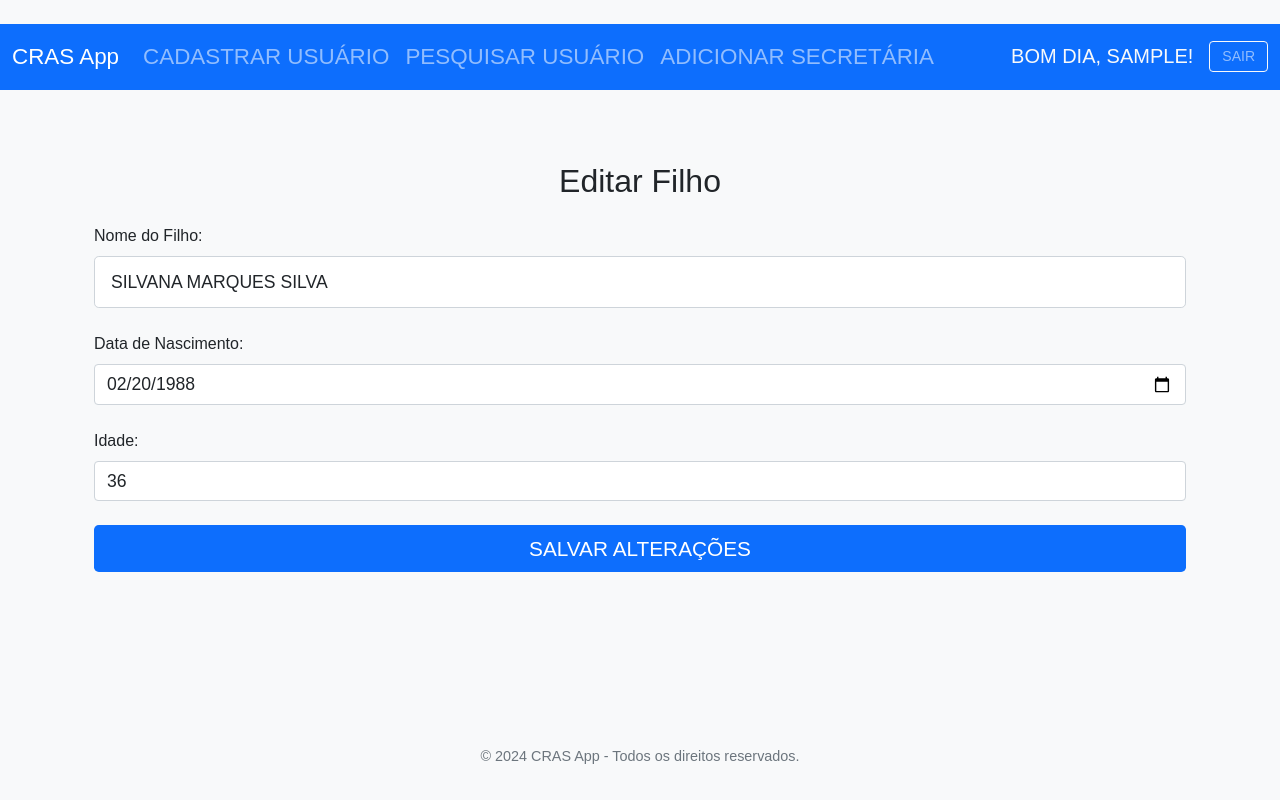
After one commit to ragnarthur/cras, a Flask app: page /editar_filho/1 in a window 1280 px wide. The commit adds this page. Run offline with Flask 3, Linux system fonts and the light colour scheme; a user stored in the database is signed in; data comes from the database, SQL or seed files in the repository; both versions use the stored data as it was after the commit.

Commit message:
commit rotas de edição filhos/conjuge

```diff
--- a/app.py
+++ b/app.py
@@ -15,18 +15,21 @@ def connect_db():
 @app.before_request
 def before_request():
     g.db = connect_db()
-    # Aqui garantimos que a coluna 'observacoes' existe
-    alterar_tabela()
 
 # Função para garantir que a coluna 'observacoes' seja adicionada
 def alterar_tabela():
-    cursor = g.db.cursor()
-    try:
-        cursor.execute("ALTER TABLE usuarios ADD COLUMN observacoes TEXT")
-        g.db.commit()
-    except sqlite3.OperationalError:
-        # Se a coluna já existir, ignorar o erro
-        pass
+    with g.db:
+        cursor = g.db.cursor()
+        try:
+            cursor.execute("ALTER TABLE usuarios ADD COLUMN observacoes TEXT")
+            g.db.commit()
+        except sqlite3.OperationalError:
+            pass  # Ignorar se a coluna já existir
+
+# Garantir que a tabela é alterada quando necessário
+@app.before_request
+def check_table():
+    alterar_tabela()
 
 # Depois de cada requisição, fechar a conexão com o banco de dados
 @app.teardown_request
@@ -53,8 +56,6 @@ def format_data(data_str):
         return data.strftime('%d/%m/%Y')
     except ValueError:
         return data_str
-
-
 
 # Rota de login
 @app.route('/', methods=['GET', 'POST'])
@@ -171,6 +172,111 @@ def cadastro_conjuge(usuario_id):
 
     return render_template('cadastro_conjuge.html', usuario_id=usuario_id)
 
+@app.route('/editar_usuario/<nome_usuario>', methods=['GET', 'POST'])
+def editar_usuario(nome_usuario):
+    if 'username' not in session:
+        return redirect(url_for('index'))
+
+    cursor = g.db.cursor()
+    cursor.execute("SELECT * FROM usuarios WHERE nome = ?", (nome_usuario,))
+    usuario = cursor.fetchone()
+
+    if not usuario:
+        return redirect(url_for('pesquisar_usuario'))
+
+    # Atualizar os dados do usuário se o formulário for enviado
+    if request.method == 'POST':
+        nome = request.form['nome']
+        data_nascimento = request.form['data_nascimento']
+        rua = request.form['rua']
+        numero = request.form['numero']
+        bairro = request.form['bairro']
+        cidade = request.form['cidade']
+        telefone = request.form['telefone']
+        bolsa_familia = request.form['bolsa_familia']
+        data_cesta = request.form['data_cesta']
+        observacoes = request.form['observacoes']
+
+        # Calcular a próxima data de retirada (3 meses após a data_cesta)
+        if data_cesta:
+            data_proxima_retirada = datetime.strptime(data_cesta, '%Y-%m-%d') + timedelta(days=90)
+        else:
+            data_proxima_retirada = None
+
+        cursor.execute("""
+            UPDATE usuarios SET nome = ?, data_nascimento = ?, endereco = ?, telefone = ?,
+            bolsa_familia = ?, data_cesta = ?, observacoes = ? WHERE nome = ?
+        """, (
+            nome, data_nascimento, f"{rua}, {numero}, {bairro}, {cidade}", telefone,
+            bolsa_familia, data_cesta, observacoes, nome_usuario
+        ))
+        g.db.commit()
+        return redirect(url_for('pesquisar_usuario'))
+
+    # Buscar os filhos e cônjuge do usuário para exibição na página de edição
+    cursor.execute("SELECT * FROM filhos WHERE usuario_id = ?", (usuario['id'],))
+    filhos = cursor.fetchall()
+
+    cursor.execute("SELECT * FROM conjuge WHERE usuario_id = ?", (usuario['id'],))
+    conjuge = cursor.fetchone()
+
+    # Calcular a próxima data de retirada para exibir na ficha
+    if usuario['data_cesta']:
+        data_proxima_retirada = datetime.strptime(usuario['data_cesta'], '%Y-%m-%d') + timedelta(days=90)
+    else:
+        data_proxima_retirada = None
+
+    return render_template('editar_usuario.html', usuario=usuario, filhos=filhos, conjuge=conjuge, data_proxima_retirada=data_proxima_retirada)
+
+
+@app.route('/editar_filho/<int:filho_id>', methods=['GET', 'POST'])
+def editar_filho(filho_id):
+    if 'username' not in session:
+        return redirect(url_for('index'))
+
+    cursor = g.db.cursor()
+    cursor.execute("SELECT * FROM filhos WHERE id = ?", (filho_id,))
+    filho = cursor.fetchone()
+
+    if request.method == 'POST':
+        nome_filho = request.form['nome_filho']
+        idade_filho = request.form['idade_filho']
+        data_nascimento_filho = request.form['data_nascimento_filho']
+
+        cursor.execute("""
+            UPDATE filhos SET nome = ?, idade = ?, data_nascimento = ? WHERE id = ?
+        """, (nome_filho, idade_filho, data_nascimento_filho, filho_id))
+        g.db.commit()
+
+        # Aqui, usamos o usuario_id ao invés de nome_usuario para redirecionar de volta ao editar_usuario
+        return redirect(url_for('editar_usuario', nome_usuario=filho['usuario_id']))
+
+    return render_template('editar_filho.html', filho=filho)
+
+
+@app.route('/editar_conjuge/<int:usuario_id>', methods=['GET', 'POST'])
+def editar_conjuge(usuario_id):
+    if 'username' not in session:
+        return redirect(url_for('index'))
+
+    cursor = g.db.cursor()
+    cursor.execute("SELECT * FROM conjuge WHERE usuario_id = ?", (usuario_id,))
+    conjuge = cursor.fetchone()
+
+    if request.method == 'POST':
+        nome_conjuge = request.form['nome_conjuge']
+        data_nascimento_conjuge = request.form['data_nascimento_conjuge']
+
+        cursor.execute("""
+            UPDATE conjuge SET nome = ?, data_nascimento = ? WHERE usuario_id = ?
+        """, (nome_conjuge, data_nascimento_conjuge, usuario_id))
+        g.db.commit()
+
+        # Redirecionando de volta para a edição do usuário usando usuario_id
+        return redirect(url_for('editar_usuario', nome_usuario=usuario_id))
+
+    return render_template('editar_conjuge.html', conjuge=conjuge)
+
 
 # Rota para pesquisar usuários
 @app.route('/pesquisar_usuario', methods=['GET', 'POST'])
@@ -203,52 +309,6 @@ def pesquisar_usuario():
 
     return render_template('pesquisar_usuario.html', usuarios=usuarios)
 
-# Rota para editar usuários
-@app.route('/editar_usuario/<nome_usuario>', methods=['GET', 'POST'])
-def editar_usuario(nome_usuario):
-    if 'username' not in session:
-        return redirect(url_for('index'))
-
-    cursor = g.db.cursor()
-    cursor.execute("SELECT * FROM usuarios WHERE nome = ?", (nome_usuario,))
-    usuario = cursor.fetchone()
-
-    if request.method == 'POST':
-        nome = request.form['nome']
-        data_nascimento = request.form['data_nascimento']
-        rua = request.form['rua']
-        numero = request.form['numero']
-        bairro = request.form['bairro']
-        cidade = request.form['cidade']
-        telefone = request.form['telefone']
-        bolsa_familia = request.form['bolsa_familia']
-        data_cesta = request.form['data_cesta']
-        observacoes = request.form['observacoes']
-
-        # Calcular a próxima data de retirada (3 meses após a data_cesta)
-        if data_cesta:
-            data_proxima_retirada = datetime.strptime(data_cesta, '%Y-%m-%d') + timedelta(days=90)
-        else:
-            data_proxima_retirada = None
-
-        cursor.execute("""
-            UPDATE usuarios SET nome = ?, data_nascimento = ?, endereco = ?, telefone = ?,
-            bolsa_familia = ?, data_cesta = ?, observacoes = ? WHERE nome = ?
-        """, (
-            nome, data_nascimento, f"{rua}, {numero}, {bairro}, {cidade}", telefone,
-            bolsa_familia, data_cesta, observacoes, nome_usuario
-        ))
-        g.db.commit()
-        return redirect(url_for('pesquisar_usuario'))
-
-    # Calcular a próxima data de retirada para exibir na ficha
-    if usuario['data_cesta']:
-        data_proxima_retirada = datetime.strptime(usuario['data_cesta'], '%Y-%m-%d') + timedelta(days=90)
-    else:
-        data_proxima_retirada = None
-
-    return render_template('editar_usuario.html', usuario=usuario, data_proxima_retirada=data_proxima_retirada)
-
 # Rota para logout
 @app.route('/logout')
 def logout():
@@ -280,6 +340,5 @@ def add_secretaria():
     return render_template('add_secretaria.html')
 
 
-
 if __name__ == '__main__':
     app.run(debug=True)
--- a/static/styles.css
+++ b/static/styles.css
@@ -265,3 +265,83 @@ h6 {
 .card-text {
     text-transform: uppercase;
 }
+
+/* === Cards para Edição de Filhos e Cônjuge === */
+.card-edit {
+    border-radius: 0.5rem;
+    background-color: #f8f9fa;
+    box-shadow: 0 4px 8px rgba(0, 0, 0, 0.1);
+    padding: 1.5rem;
+    margin-bottom: 2rem;
+}
+
+/* Estilização da lista de filhos */
+.list-group-item {
+    font-size: 1rem;
+    border: none;
+    background-color: transparent;
+}
+
+/* Título da seção de edição de filhos/cônjuge */
+.card-title-edit {
+    font-size: 1.4rem;
+    font-weight: 600;
+}
+
+/* Botão de edição para filhos/cônjuge */
+.btn-edit {
+    font-size: 0.9rem;
+    padding: 0.5rem 1rem;
+    border-radius: 0.25rem;
+    background-color: #0d6efd;
+    color: white;
+    text-transform: uppercase;
+}
+
+.btn-edit:hover {
+    background-color: #0a58ca;
+}
+
+/* Ajustes no espaçamento */
+.mt-3 {
+    margin-top: 1rem !important;
+}
+
+.mb-3 {
+    margin-bottom: 1rem !important;
+}
+
+/* === Estilo para inputs da página de edição === */
+.input-group-lg {
+    font-size: 1.125rem;
+    padding: 1rem;
+    margin-bottom: 1.5rem;
+}
+
+textarea {
+    text-transform: uppercase;
+    font-size: 1.1rem;
+}
+/* Melhorar o espaçamento e a estilização dos botões */
+.btn-outline-primary {
+    text-transform: uppercase;
+    font-weight: bold;
+    margin-top: 1rem;
+}
+
+/* Espaçamento para os botões de edição */
+.mt-2 {
+    margin-top: 1rem;
+}
+
+/* Garantir que os nomes dos filhos e cônjuges estejam em maiúsculas */
+ul li, p {
+    text-transform: uppercase;
+}
+
+/* Estilo consistente para os títulos das seções de edição */
+h4 {
+    font-size: 1.4rem;
+    font-weight: bold;
+    text-transform: uppercase;
+}
--- /dev/null
+++ b/templates/editar_filho.html
@@ -0,0 +1,31 @@
+{% extends "base.html" %}
+
+{% block title %}Editar Filho - CRAS App{% endblock %}
+
+{% block content %}
+<div class="container mt-5">
+    <h2 class="text-center mb-4">Editar Filho</h2>
+
+    <form action="{{ url_for('editar_filho', filho_id=filho['id']) }}" method="POST" class="needs-validation" novalidate>
+        <div class="mb-4">
+            <label for="nome_filho" class="form-label">Nome do Filho:</label>
+            <input type="text" class="form-control form-control-lg" id="nome_filho" name="nome_filho" value="{{ filho['nome'] }}" required style="text-transform: uppercase;">
+            <div class="invalid-feedback">Por favor, insira o nome.</div>
+        </div>
+
+        <div class="mb-4">
+            <label for="data_nascimento_filho" class="form-label">Data de Nascimento:</label>
+            <input type="date" class="form-control" id="data_nascimento_filho" name="data_nascimento_filho" value="{{ filho['data_nascimento'] }}" required>
+            <div class="invalid-feedback">Por favor, insira a data de nascimento.</div>
+        </div>
+
+        <div class="mb-4">
+            <label for="idade_filho" class="form-label">Idade:</label>
+            <input type="number" class="form-control" id="idade_filho" name="idade_filho" value="{{ filho['idade'] }}" required>
+            <div class="invalid-feedback">Por favor, insira a idade.</div>
+        </div>
+
+        <button type="submit" class="btn btn-primary btn-lg w-100">SALVAR ALTERAÇÕES</button>
+    </form>
+</div>
+{% endblock %}
```
Also changed, not shown: templates/editar_conjuge.html (added, +25 -0 lines), templates/editar_usuario.html (+30 -8 lines), database.db, 1 other file.
